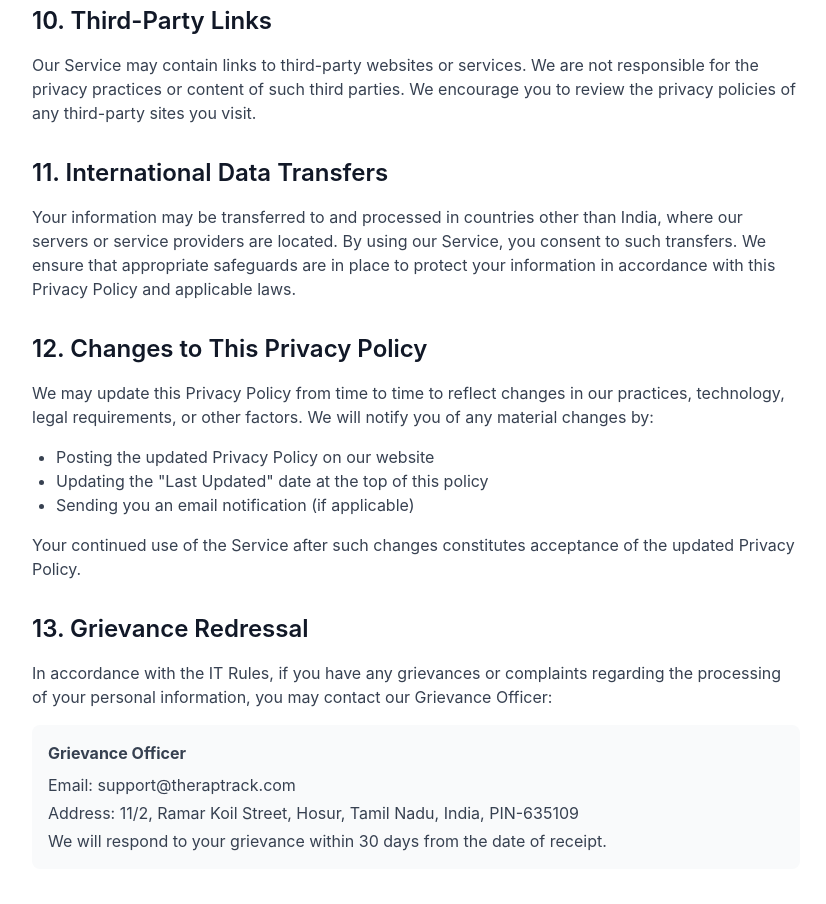
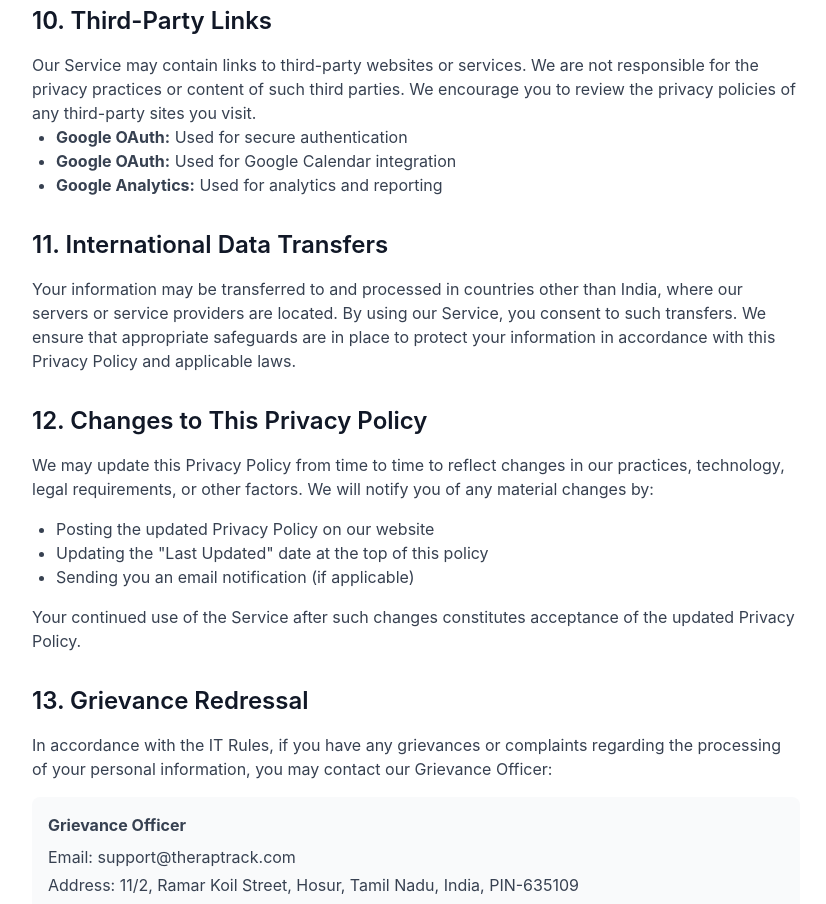
Before and after one commit to truespan/therapytracker, a React (Create React App) app in the folder frontend/: page /privacy-policy in a window 1280 px wide. Shown: the part 3420-4324 px from the top of the page, without its empty margins (224-1050 px from the left). Built offline with nearby package versions, Linux system fonts and the light colour scheme; no server answers.

Commit message:
fix-removed patient word
fix-updated Google OAuth functionalities in Privacy Policy link

```diff
--- a/frontend/src/components/partner/CreatePatientModal.jsx
+++ b/frontend/src/components/partner/CreatePatientModal.jsx
@@ -117,7 +117,7 @@ const CreatePatientModal = ({ isOpen, onClose, partnerId, onSuccess }) => {
       }
     } catch (err) {
       console.error('Failed to create patient:', err);
-      setApiError(err.response?.data?.error || 'Failed to create patient account. Please try again.');
+      setApiError(err.response?.data?.error || 'Failed to create client account. Please try again.');
     } finally {
       setLoading(false);
     }
@@ -149,7 +149,7 @@ const CreatePatientModal = ({ isOpen, onClose, partnerId, onSuccess }) => {
         <div className="sticky top-0 bg-white dark:bg-dark-bg-tertiary border-b border-gray-200 dark:border-dark-border px-6 py-4 flex justify-between items-center">
           <h2 className="text-2xl font-bold text-gray-900 dark:text-dark-text-primary flex items-center">
             <User className="h-6 w-6 mr-2 text-primary-600 dark:text-dark-primary-500" />
-            Create Patient Account
+            Create Client Account
           </h2>
           <button
             onClick={handleClose}
--- a/frontend/src/pages/PrivacyPolicy.jsx
+++ b/frontend/src/pages/PrivacyPolicy.jsx
@@ -174,6 +174,11 @@ const PrivacyPolicy = () => {
               <p className="text-gray-700 dark:text-dark-text-secondary">
                 Our Service may contain links to third-party websites or services. We are not responsible for the privacy practices or content of such third parties. We encourage you to review the privacy policies of any third-party sites you visit.
               </p>
+              <ul className="list-disc pl-6 text-gray-700 dark:text-dark-text-secondary mb-4">
+                <li><strong>Google OAuth:</strong> Used for secure authentication</li>
+                <li><strong>Google OAuth:</strong> Used for Google Calendar integration</li>
+                <li><strong>Google Analytics:</strong> Used for analytics and reporting</li>
+              </ul>
             </section>
 
             <section className="mb-8">
--- a/frontend/src/pages/Signup.jsx
+++ b/frontend/src/pages/Signup.jsx
@@ -244,7 +244,7 @@ const Signup = () => {
                 className="h-full w-full object-contain"
               />
             </button>
-            <h2 className="text-2xl sm:text-3xl font-bold text-gray-900 dark:text-dark-text-primary">Create Patient Account</h2>
+            <h2 className="text-2xl sm:text-3xl font-bold text-gray-900 dark:text-dark-text-primary">Create Client Account</h2>
             <p className="text-sm sm:text-base text-gray-600 dark:text-dark-text-secondary mt-2">Join TheraP Track today</p>
           </div>
 
```
